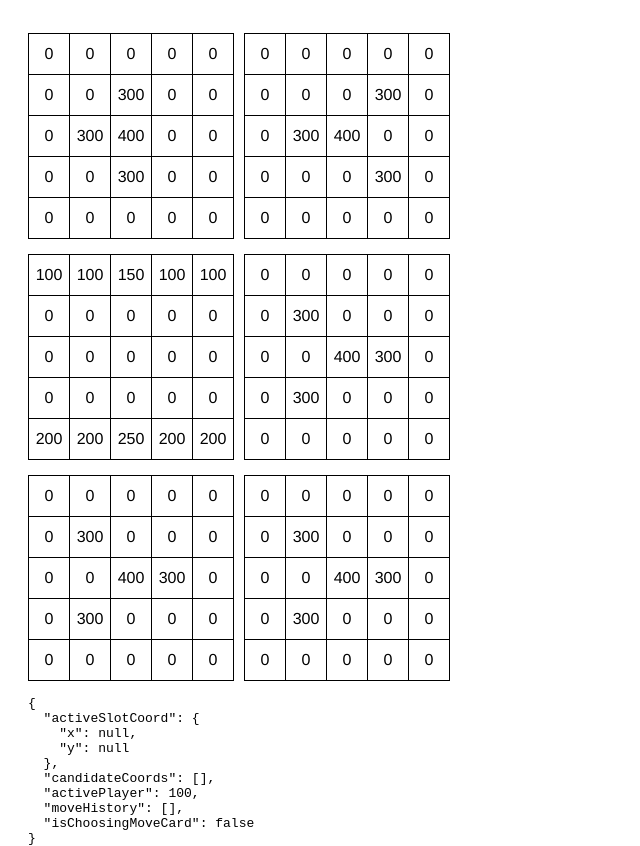
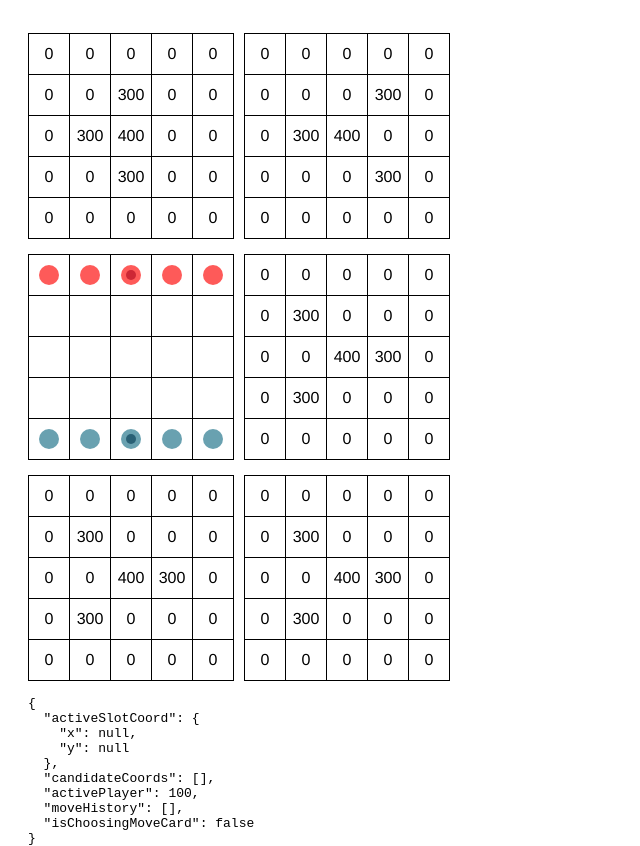
Before and after one commit to mackness/onitama_board_game, a React (Create React App) app: page / in a window 1280 px wide. Shown: the whole page, without its empty margins (0-640 px from the left). Built offline with nearby package versions, Linux system fonts and the light colour scheme.

Commit message:
style board and add Piece component

```diff
--- a/package.json
+++ b/package.json
@@ -2,6 +2,7 @@
 	"name": "onitama",
 	"version": "0.1.0",
 	"private": true,
+	"homepage": "https://mackness.github.io/onitama",
 	"dependencies": {
 		"immutable": "^3.8.2",
 		"prop-types": "^15.6.1",
@@ -16,7 +17,9 @@
 		"start": "react-scripts-ts start",
 		"build": "react-scripts-ts build",
 		"test": "react-scripts-ts test --env=jsdom",
-		"eject": "react-scripts-ts eject"
+		"eject": "react-scripts-ts eject",
+		"predeploy": "react-scripts-ts build",
+		"deploy": "gh-pages -d build"
 	},
 	"devDependencies": {
 		"@types/jest": "^22.2.0",
@@ -25,6 +28,7 @@
 		"@types/react-dom": "^16.0.4",
 		"@types/react-redux": "^5.0.15",
 		"@types/react-test-renderer": "^16.0.1",
+		"gh-pages": "^1.1.0",
 		"react-test-renderer": "^16.2.0",
 		"typescript": "^2.7.2"
 	}
--- a/src/Onitama.tsx
+++ b/src/Onitama.tsx
@@ -61,22 +61,22 @@ class Onitama extends React.Component<OnitamaProps, OnitamaState> {
 			<div>
 				<div className='cards'>
 					<div className='card' data-card={c.RED_MOVE_CARD_1} onClick={this.handleMoveCardClick}>
-						{this.props.redMoveCard1.map((row: any, x) => (
-							<div className='row' key={x}>{row.map((slot: any, y: number) => (<CardSlot key={y} value={slot} />))}</div>
+						{this.props.redMoveCard1.map((col: any, x) => (
+							<div className='col' key={x}>{col.map((slot: any, y: number) => (<CardSlot key={y} value={slot} />))}</div>
 						))}
 					</div>
 					<div className='card' data-card={c.RED_MOVE_CARD_2} onClick={this.handleMoveCardClick}>
-						{this.props.redMoveCard2.map((row: any, x) => (
-							<div className='row' key={x}>{row.map((slot: any, y: number) => (<CardSlot key={y} value={slot} />))}</div>
+						{this.props.redMoveCard2.map((col: any, x) => (
+							<div className='col' key={x}>{col.map((slot: any, y: number) => (<CardSlot key={y} value={slot} />))}</div>
 						))}
 					</div>
 				</div>
 
 				<div className='cards'>
 					<div className='card board'>
-						{this.props.board.map((row: any, x) => (
-							<div className='row' key={x}>
-								{row.map((slot: any, y: number) => (
+						{this.props.board.map((col: any, x) => (
+							<div className='col' key={x}>
+								{col.map((slot: any, y: number) => (
 									<BoardSlot
 										key={y}
 										slotValue={slot}
@@ -88,21 +88,21 @@ class Onitama extends React.Component<OnitamaProps, OnitamaState> {
 						))}
 					</div>
 					<div className='card' data-card='swapCard'>
-						{this.props.swapCard.map((row: any, x) => (
-							<div className='row' key={x}>{row.map((slot: any, y: number) => (<CardSlot key={y} value={slot} />))}</div>
+						{this.props.swapCard.map((col: any, x) => (
+							<div className='col' key={x}>{col.map((slot: any, y: number) => (<CardSlot key={y} value={slot} />))}</div>
 						))}
 					</div>
 				</div>
 
 				<div className='cards'>
 					<div className='card' data-card={c.BLUE_MOVE_CARD_1} onClick={this.handleMoveCardClick}>
-						{this.props.blueMoveCard1.map((row: any, x) => (
-							<div className='row' key={x}>{row.map((slot: any, y: number) => (<CardSlot key={y} value={slot} />))}</div>
+						{this.props.blueMoveCard1.map((col: any, x) => (
+							<div className='col' key={x}>{col.map((slot: any, y: number) => (<CardSlot key={y} value={slot} />))}</div>
 						))}
 					</div>
 					<div className='card blueMoveCard2' data-card={c.BLUE_MOVE_CARD_2} onClick={this.handleMoveCardClick}>
-						{this.props.blueMoveCard2.map((row: any, x) => (
-							<div className='row' key={x}>{row.map((slot: any, y: number) => (<CardSlot key={y} value={slot} />))}</div>
+						{this.props.blueMoveCard2.map((col: any, x) => (
+							<div className='col' key={x}>{col.map((slot: any, y: number) => (<CardSlot key={y} value={slot} />))}</div>
 						))}
 					</div>
 				</div>
--- a/src/components/BoardSlot/BoardSlot.css
+++ b/src/components/BoardSlot/BoardSlot.css
@@ -13,9 +13,9 @@
 
 .active {
     color: white;
-    background-color: blue;
+    background-color: #ccc;
 }
 
 .candidate {
-    background-color: #ccc
+    background-color: #ccc;
 }
--- a/src/components/BoardSlot/BoardSlot.tsx
+++ b/src/components/BoardSlot/BoardSlot.tsx
@@ -3,6 +3,7 @@ import { connect } from 'react-redux';
 import { Board } from '../../typings';
 import { getSlotValue } from '../../utils';
 import c from '../../constants/game-constants';
+import Piece from '../Piece';
 
 interface BoardSlotProps extends React.Props<BoardSlot> {
 	actions: any;
@@ -100,7 +101,7 @@ class BoardSlot extends React.Component<BoardSlotProps, BoardSlotState> {
 				].join(' ').trim()}
 				onClick={(event) => this._handleSlotClick(event, this.props.slotCoord)}
 			>
-			{this.props.slotValue}
+				<Piece value={this.props.slotValue} />
 			</div>
 		);
 	}
--- /dev/null
+++ b/src/components/Piece/Piece.css
@@ -0,0 +1,30 @@
+
+.piece {
+	height: 20px;
+	width: 20px;
+	border-radius: 50%;
+    background-color: #ccc;
+    display: flex;
+    justify-content: center;
+    align-items: center;
+}
+
+.piece--blue {
+    background-color: #69a1b0;
+}
+
+.piece--red {
+    background-color: #fe5a59
+}
+
+.piece--master:before {
+    content: " ";
+    position: absolute;
+    height: 10px;
+    width: 10px;
+    border-radius: 50%;
+    background-color: #666;
+}
+
+.piece--blue.piece--master:before {background-color: #296075;}
+.piece--red.piece--master:before {background-color: #cd2735;}
--- /dev/null
+++ b/src/components/Piece/Piece.tsx
@@ -0,0 +1,28 @@
+import * as React from 'react';
+import c from '../../constants/game-constants';
+
+interface PieceProps {
+	value: number;
+}
+
+const CardSlot: React.StatelessComponent<PieceProps> = ({value}) => {
+	let piece = null;
+	switch (value) {
+		case c.RED:
+			piece = <span className='piece piece--red' />;
+			break;
+		case c.RED_MASTER:
+			piece = <span className='piece piece--red piece--master' />;
+			break;
+		case c.BLUE:
+			piece = <span className='piece piece--blue' />;
+			break;
+		case c.BLUE_MASTER:
+			piece = <span className='piece piece--blue piece--master' />;
+			break;
+		default:
+	}
+	return piece;
+};
+
+export default CardSlot;
--- /dev/null
+++ b/src/components/Piece/index.ts
@@ -0,0 +1,2 @@
+import './Piece.css';
+export { default } from './Piece';
--- a/src/styles/styles.css
+++ b/src/styles/styles.css
@@ -34,11 +34,11 @@ body {
 	margin-right: 10px;
 }
 
-.row {
+.col {
 	border-right: solid 1px #000;
 }
 
-.row:last-child {
+.col:last-child {
 	border: 0;
 }
 
```
Also changed, not shown: 2 other files (tests, documents, lock files or other folders).
